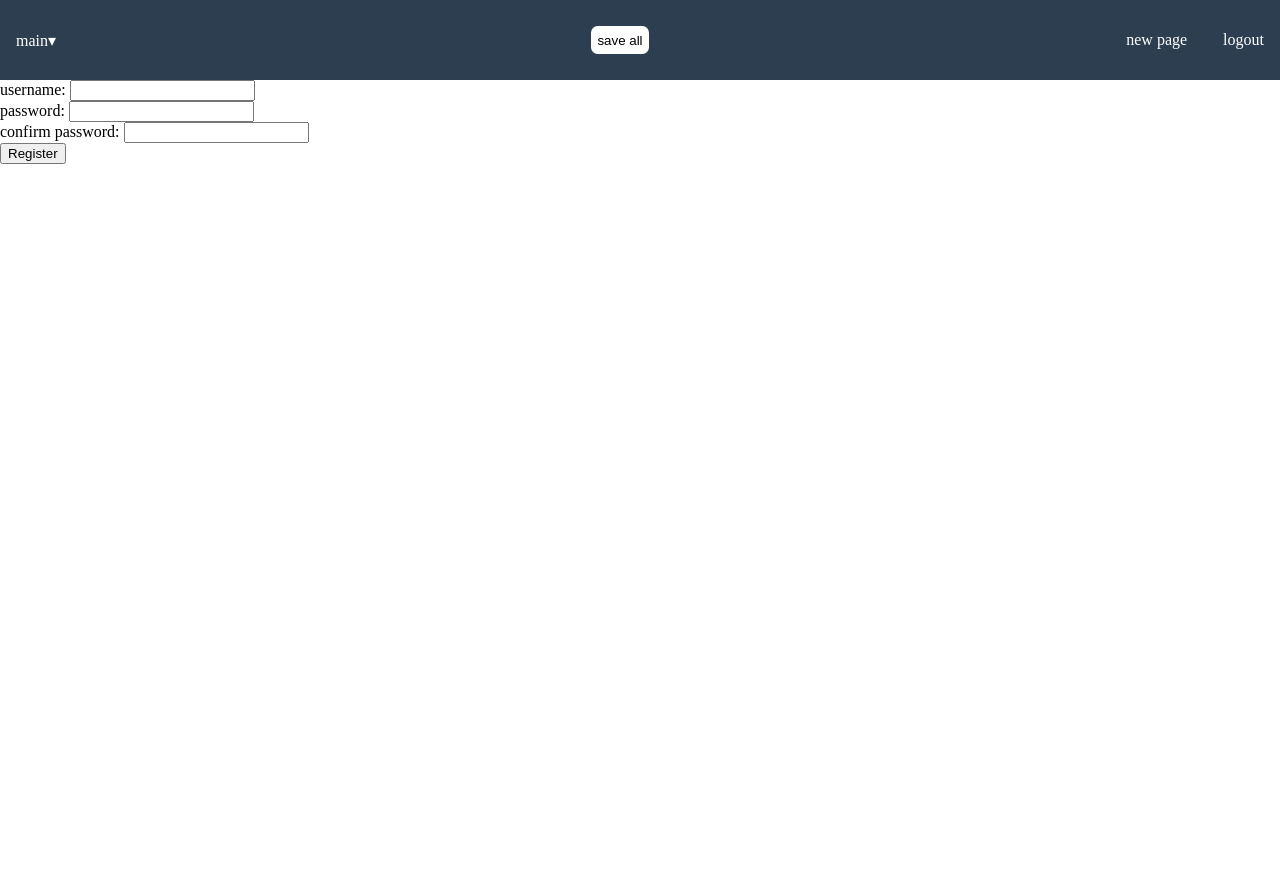
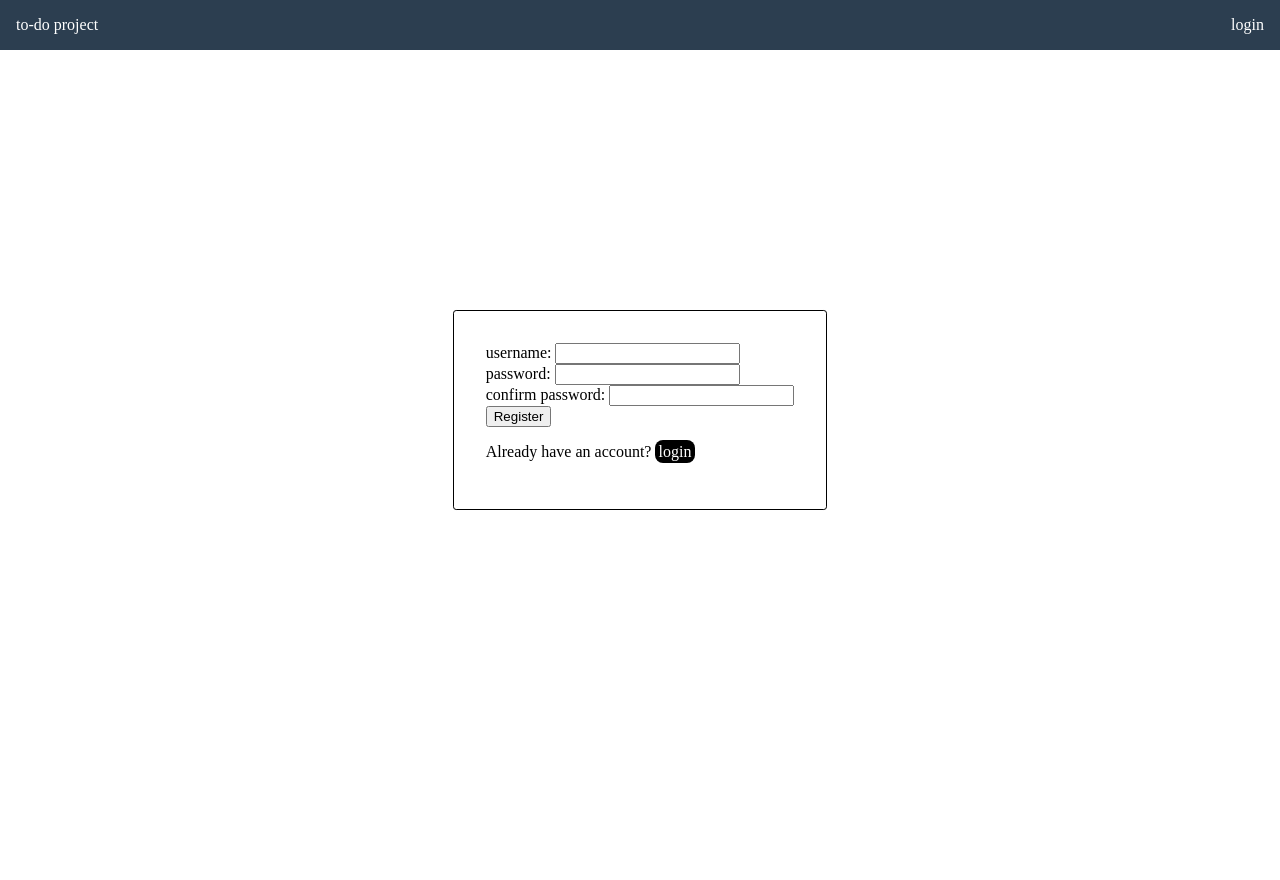
Before and after one commit to Robin3880/task-tracker, a Flask app: template templates/register.html in a window 1280 px wide. After the commit the page ends 510 px from the top, so only its background shows below. Run offline with Flask 3, Linux system fonts and the light colour scheme; the template is opened without the code that fills it: values that come from a table or form of the project are taken from there, others are empty; the visitor is signed in with stand-in values (Sample User, id 1).

Commit message:
updated html and css

```diff
--- a/static/main.js
+++ b/static/main.js
@@ -42,6 +42,7 @@ function createNewCard() {
     deleteIcon.src = "/static/delete_red.png";
     deleteIcon.className = "delete";
     deleteIcon.alt = "Delete card";
+    deleteIcon.addEventListener("click", deleteCard);
 
     const title = document.createElement("h2");
     title.innerHTML = "test";
@@ -74,6 +75,7 @@ function writeCard(card) {
     deleteIcon.src = "/static/delete_red.png";
     deleteIcon.className = "delete";
     deleteIcon.alt = "Delete card";
+    deleteIcon.addEventListener("click", deleteCard)
 
     const title = document.createElement("h2");
     title.innerHTML = card.title;
@@ -120,6 +122,10 @@ function save() {
     xhttp.setRequestHeader("Content-Type", "application/json");
     xhttp.send(jsonData);
 
+}
+
+function deleteCard() {
+    ////do
 }
 
 function handle_response() {
--- a/static/style.css
+++ b/static/style.css
@@ -51,16 +51,34 @@ header div {
     justify-content: center;
     gap: 0.5em;
 }
-header nav {
+
+#logout {
     justify-self: end;
 }
+
+#login, #register {
+    grid-column: 3;
+    justify-self: end;
+}
+
+#register-form, #login-form {
+    display: flex;
+    justify-content: center;
+    align-items: center;
+}
+
+form {
+    padding: 2em;
+    border: solid black 0.1em;
+    border-radius: 0.2em;
+    margin-bottom: 5em;
+}
+
 a {
     color: white;
     text-decoration: none;
 }
-nav a {
-    margin-left: 2em;
-}
+
 .delete {
     display: block;
     cursor: pointer;
@@ -129,7 +147,7 @@ h2 {
     word-wrap: break-word;
 }
 
-#login a {
+#login-form a, #register-form a {
     background-color: black;
     padding: 0.2em;
     border-radius: 0.5em;
--- a/templates/base.html
+++ /dev/null
@@ -1,30 +0,0 @@
-<!DOCTYPE html>
-<html lang="en">
-<head>
-    <meta charset="UTF-8">
-    <meta name="viewport" content="width=device-width, initial-scale=1.0">
-    <link rel="stylesheet" href="{{url_for('static', filename='style.css')}}">
-</head>
-<body>
-    {% if g.user%}
-    <header>
-        <a href="{{url_for('index')}}">main&#9662;</a>
-        <div>
-            <button id="save">save all</button>
-            <p id="save-status"></p>
-        </div>
-        <nav>
-        <a href="">new page</a>
-        <a href="{{url_for('logout')}}">logout</a>
-        </nav>
-    </header>
-    {% endif %}
-
-    {% block main_content %}
-    {% endblock %}
-
-    <footer>
-
-    </footer>
-</body>
-</html>
--- a/templates/register.html
+++ b/templates/register.html
@@ -1,6 +1,20 @@
-{% extends "base.html" %}
-{% block main_content %}
-<main>
+<!DOCTYPE html>
+<html lang="en">
+
+<head>
+    <meta charset="UTF-8">
+    <meta name="viewport" content="width=device-width, initial-scale=1.0">
+    <link rel="stylesheet" href="{{url_for('static', filename='style.css')}}">
+</head>
+
+<body>
+    <header>
+        <a href="{{url_for('index')}}">to-do project</a>
+        <a href="{{url_for('login')}}" id="login">login</a>
+    </header>
+
+
+    <main id="register-form">
         <form action="" method="POST" novalidate>
             {{form.hidden_tag()}}
 
@@ -23,6 +37,9 @@
             {% endfor%}
             <br />
             {{ form.submit() }}
+            <p>Already have an account? <a href="{{url_for('login')}}" class="button">login</a></p>
         </form>
     </main>
-{% endblock %}
+</body>
+
+</html>
```
Also changed, not shown: templates/index.html (+2 -10 lines), templates/login.html (+18 -4 lines). Lines whose indentation alone changed are shown as unchanged.
